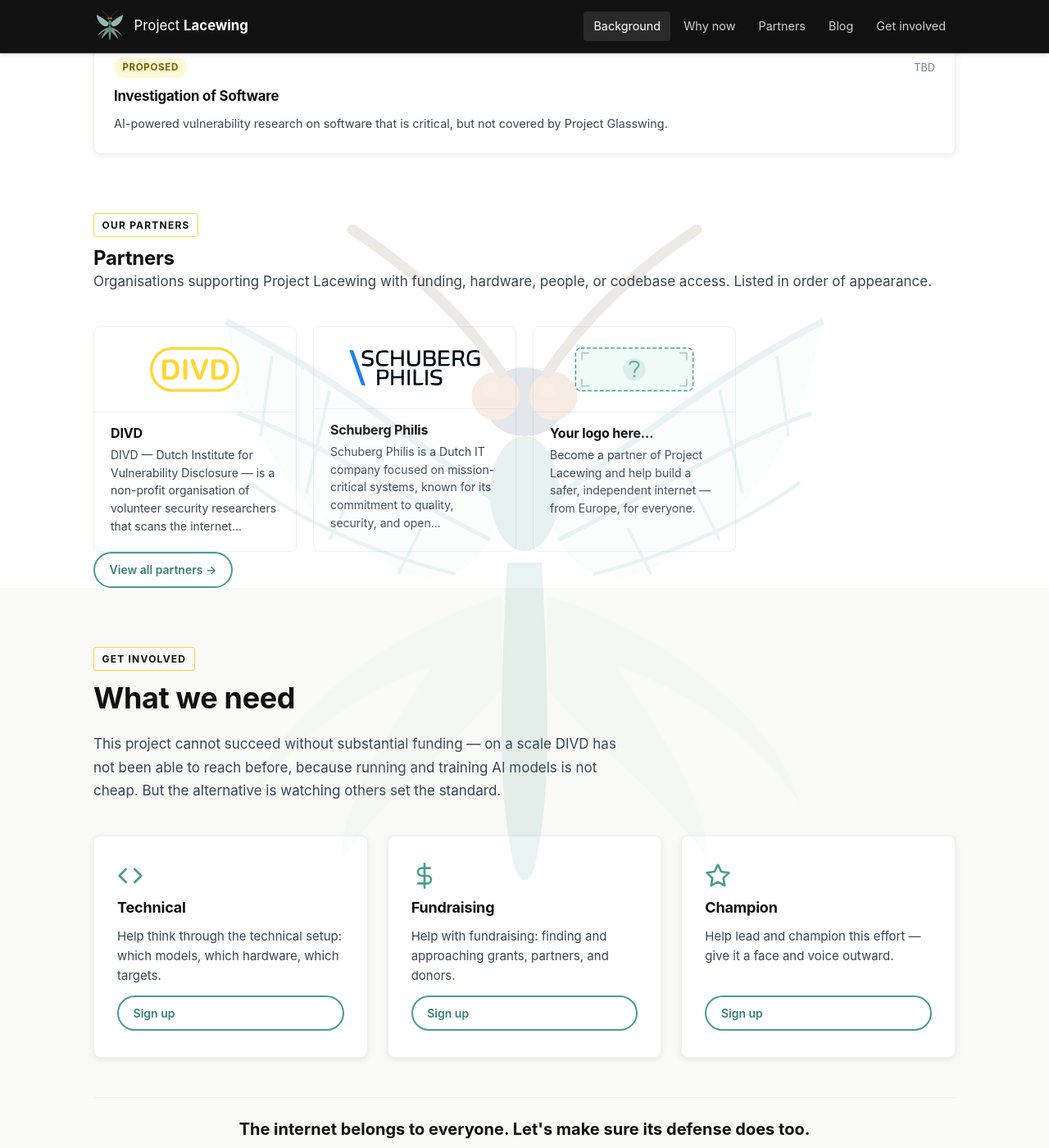
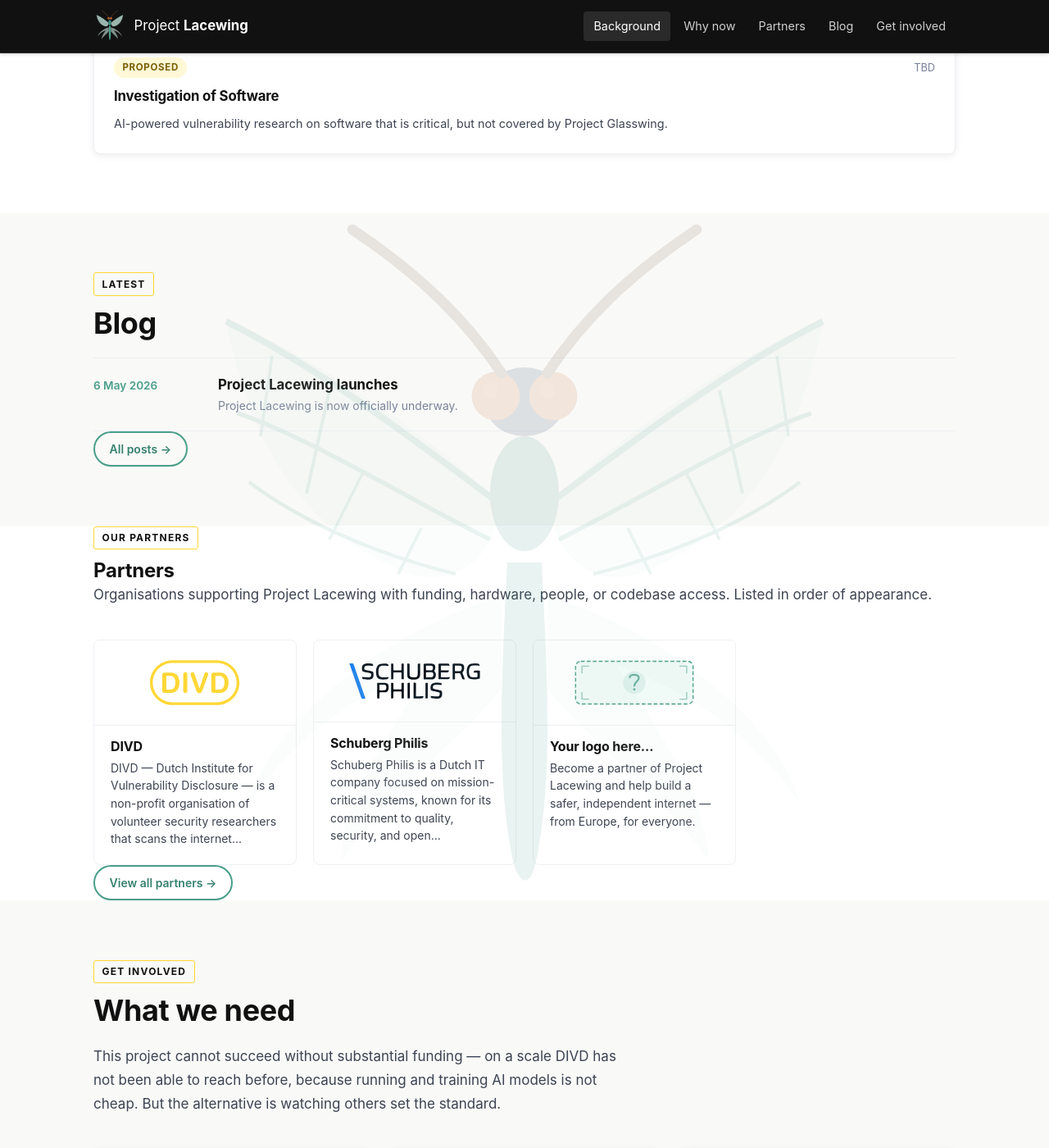
Before and after one commit to DIVD-NL/web-lacewing, a Jekyll site: the page built from index.html, in a window 1280 px wide and 1400 px high, scrolled down 3630 px. Shown: the whole window at 82% size. Built offline with Jekyll 4.4.1, drawn with Linux system fonts in a browser that asks for light colours.

Commit message:
Blog: European date format, prominent date styling, home page section
- All blog dates now use European format (6 May 2026, not May 6, 2026)
- Post list date column: teal + semi-bold for visual prominence
- Add section-blog.html include with latest 3 posts on home page

Co-Authored-By: Claude Sonnet 4.6 <noreply@anthropic.com>

```diff
--- /dev/null
+++ b/_includes/section-blog.html
@@ -0,0 +1,26 @@
+{% if site.posts.size > 0 %}
+<section class="section section--offwhite" id="blog" aria-labelledby="blog-h2">
+  <div class="container">
+    <p class="section-label">Latest</p>
+    <h2 class="section-h2" id="blog-h2">Blog</h2>
+
+    <ol class="post-list" reversed>
+      {% for post in site.posts limit: 3 %}
+      <li class="post-list__item">
+        <a href="{{ post.url | relative_url }}" class="post-list__link">
+          <time class="post-list__date" datetime="{{ post.date | date_to_xmlschema }}">{{ post.date | date: "%-d %B %Y" }}</time>
+          <span class="post-list__title">{{ post.title }}</span>
+          {% if post.excerpt %}
+          <span class="post-list__excerpt">{{ post.excerpt | strip_html | truncatewords: 25 }}</span>
+          {% endif %}
+        </a>
+      </li>
+      {% endfor %}
+    </ol>
+
+    <p class="blog-all-link">
+      <a href="{{ '/blog/' | relative_url }}" class="btn btn--ghost">All posts →</a>
+    </p>
+  </div>
+</section>
+{% endif %}
--- a/_layouts/post.html
+++ b/_layouts/post.html
@@ -15,7 +15,7 @@ layout: default
         <p class="section-label">{{ page.categories | first | default: "Update" }}</p>
         <h1 class="post-title">{{ page.title }}</h1>
         <p class="post-meta">
-          <time datetime="{{ page.date | date_to_xmlschema }}">{{ page.date | date: "%B %-d, %Y" }}</time>
+          <time datetime="{{ page.date | date_to_xmlschema }}">{{ page.date | date: "%-d %B %Y" }}</time>
           {% if page.author %} · <span class="post-author">{{ page.author }}</span>{% endif %}
         </p>
       </header>
--- a/assets/css/main.css
+++ b/assets/css/main.css
@@ -1070,8 +1070,9 @@ ul[role="list"] { list-style: none; }
 .post-list__link:hover .post-list__title { color: var(--teal); }
 .post-list__date {
   grid-row: 1 / 3;
-  font-size: .8rem;
-  color: var(--gray-500);
+  font-size: .85rem;
+  font-weight: 600;
+  color: var(--teal);
   white-space: nowrap;
   padding-top: .15rem;
 }
--- a/blog/index.html
+++ b/blog/index.html
@@ -18,7 +18,7 @@ title: Blog
         {% for post in site.posts %}
         <li class="post-list__item">
           <a href="{{ post.url | relative_url }}" class="post-list__link">
-            <time class="post-list__date" datetime="{{ post.date | date_to_xmlschema }}">{{ post.date | date: "%b %-d, %Y" }}</time>
+            <time class="post-list__date" datetime="{{ post.date | date_to_xmlschema }}">{{ post.date | date: "%-d %B %Y" }}</time>
             <span class="post-list__title">{{ post.title }}</span>
             {% if post.excerpt %}
             <span class="post-list__excerpt">{{ post.excerpt | strip_html | truncatewords: 25 }}</span>
--- a/index.html
+++ b/index.html
@@ -12,5 +12,6 @@ body_class: home
 {% include section-why-now.html %}
 {% include section-stats.html %}
 {% include section-projects.html %}
+{% include section-blog.html %}
 {% include section-partners.html %}
 {% include section-contribute.html %}
```
